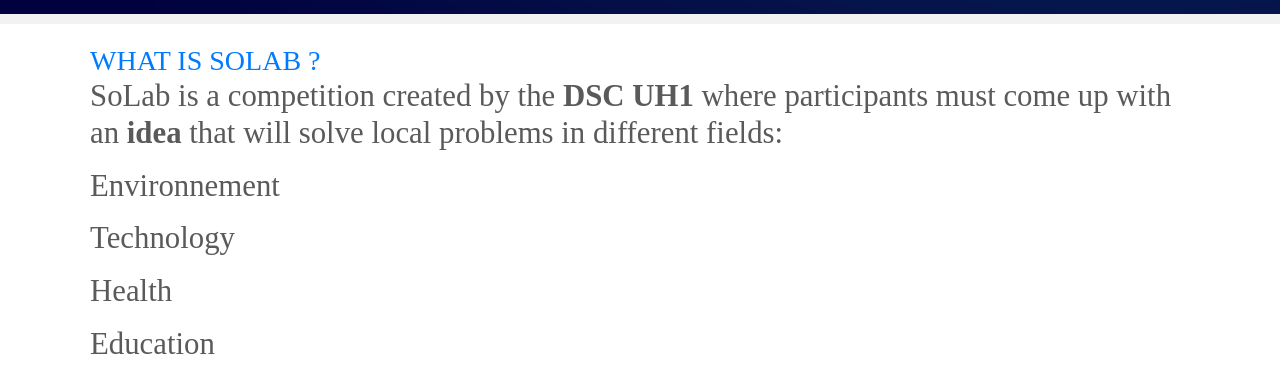
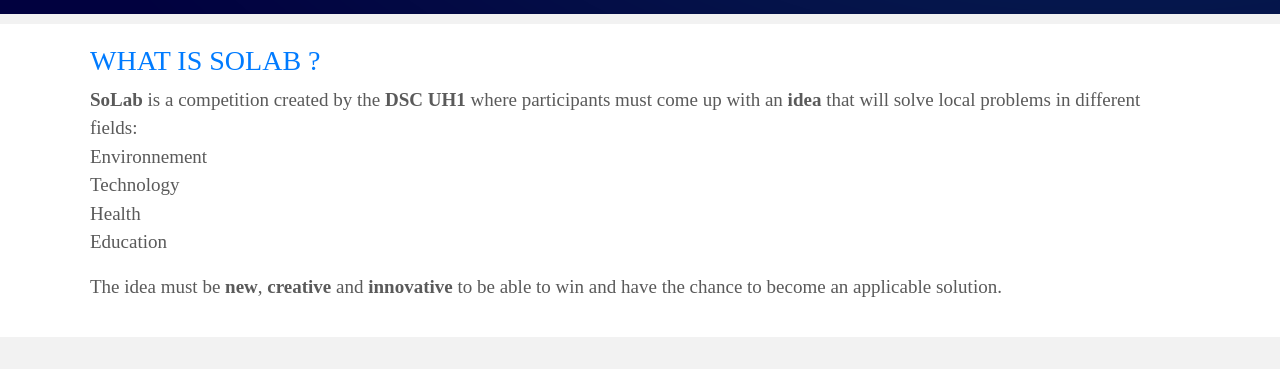
Before and after one commit to ANASS99T/SOLAB-WEBSITE, a plain HTML site: page index.html in a window 1280 px wide. Shown: the part 580-949 px from the top of the page. Drawn offline with nearby package versions, Linux system fonts and the light colour scheme; a web font is replaced by a local one.

Commit message:
fix fonts

```diff
--- a/index.html
+++ b/index.html
@@ -130,15 +130,18 @@
             <div class="row">
                 <div class="col what-is-solab">
                     <fieldset >
-                        <h3>WHAT IS SOLAB ?</>
-                        <p >SoLab is a competition created by the <b>DSC UH1</b> where participants must come up with an <b>idea</b> that will solve local problems in different fields:</p>
-                        <p>Environnement </p>
-                        <p>Technology</p>
-                        <p> Health</p>
-                        <p> Education </p>
-                        <div id="topics">
-                        <p>The idea must be <b>new</b>, <b>creative</b> and <b>innovative</b> to be able to win and have the chance to become an applicable solution.</p>
-                        </div>
+                        <h3>WHAT IS SOLAB ?</h3>
+                        <p>
+                            <b>SoLab</b> is a competition created by the <b>DSC UH1</b> where participants must come up with an <b>idea</b> that will solve local problems in different fields:
+                            <br>Environnement
+                            <br>Technology
+                            <br> Health
+                            <br>Education
+                            <p id="topics">
+                            The idea must be <b>new</b>, <b>creative</b> and <b>innovative</b> to be able to win and have the chance to become an applicable solution.
+                            </p>
+                    </p>
+
                     </fieldset>
                 </div>
 
--- a/style.css
+++ b/style.css
@@ -357,7 +357,8 @@ transition-delay: 0.5s;
 .what-is-solab p{
     font-family: 'Myriad';
     color: #5a5a5a;
-    font-size: 1.1em;
+    font-size: 19px;
+
 }
 
 
```
